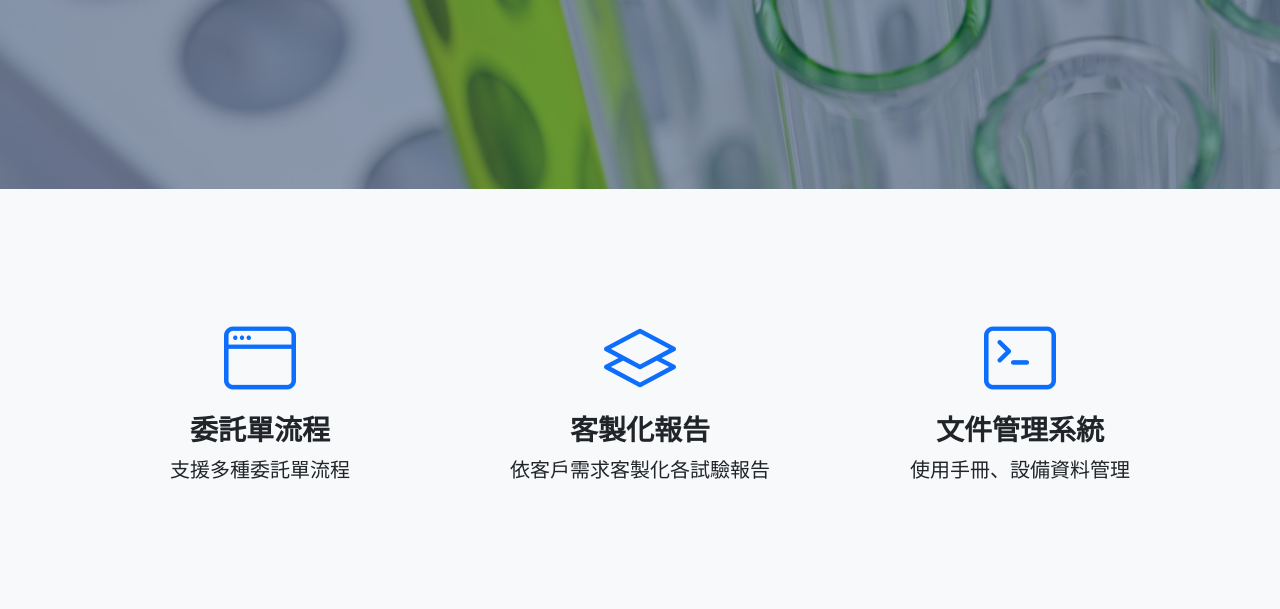
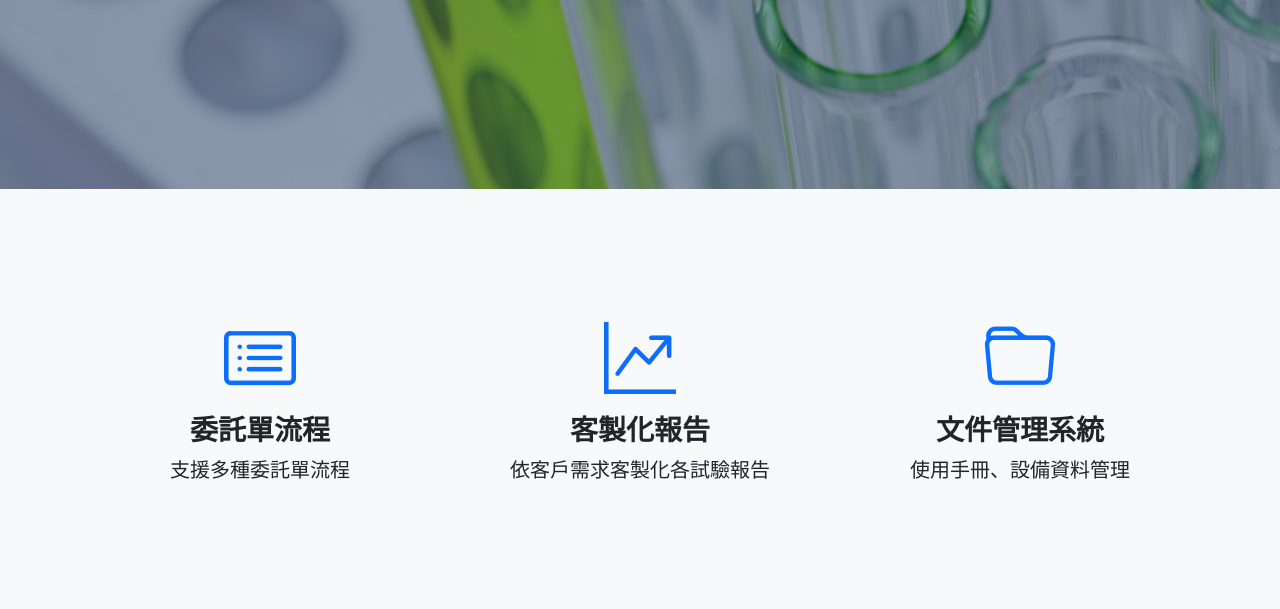
Before and after one commit to netcloud-home/Website, a plain HTML site: page index.html in a window 1280 px wide. Shown: the part 413-1022 px from the top of the page. Drawn offline with nearby package versions, Linux system fonts and the light colour scheme; grey boxes are pictures that could not be loaded.

Commit message:
update icon

```diff
--- a/index.html
+++ b/index.html
@@ -36,21 +36,27 @@
                 <div class="row">
                     <div class="col-lg-4">
                         <div class="features-icons-item mx-auto mb-5 mb-lg-0 mb-lg-3">
-                            <div class="features-icons-icon d-flex"><i class="bi-window m-auto text-primary"></i></div>
+                            <a href="#order">
+                                <div class="features-icons-icon d-flex"><i class="bi-card-list m-auto text-primary"></i></div>
+                            </a>
                             <h3>委託單流程</h3>
                             <p class="lead mb-0">支援多種委託單流程</p>
                         </div>
                     </div>
                     <div class="col-lg-4">
                         <div class="features-icons-item mx-auto mb-5 mb-lg-0 mb-lg-3">
-                            <div class="features-icons-icon d-flex"><i class="bi-layers m-auto text-primary"></i></div>
+                            <a href="#report">
+                                <div class="features-icons-icon d-flex"><i class="bi-graph-up m-auto text-primary"></i></div>
+                            </a>
                             <h3>客製化報告</h3>
                             <p class="lead mb-0">依客戶需求客製化各試驗報告</p>
                         </div>
                     </div>
                     <div class="col-lg-4">
                         <div class="features-icons-item mx-auto mb-0 mb-lg-3">
-                            <div class="features-icons-icon d-flex"><i class="bi-terminal m-auto text-primary"></i></div>
+                            <a href="#documentary">
+                                <div class="features-icons-icon d-flex"><i class="bi-folder m-auto text-primary"></i></div>
+                            </a>
                             <h3>文件管理系統</h3>
                             <p class="lead mb-0">使用手冊、設備資料管理</p>
                         </div>
@@ -61,21 +67,21 @@
         <!-- Image Showcases-->
         <section class="showcase">
             <div class="container-fluid p-0">
-                <div class="row g-0">
+                <div class="row g-0" id="order">
                     <div class="col-lg-6 order-lg-2 text-white showcase-img" style="background-image: url('assets/img/bg-showcase-1.jpg')"></div>
                     <div class="col-lg-6 order-lg-1 my-auto showcase-text">
                         <h2>委託單流程</h2>
                         <p class="lead mb-0">網雲資訊有限公司致力於電廠端實驗室資訊管理系統的功能整合，不但熟稔電廠端委託單試驗流程且提供多種試驗流程相關軟體模組，能套用客戶不同試驗需求。</p>
                     </div>
                 </div>
-                <div class="row g-0">
+                <div class="row g-0" id="report">
                     <div class="col-lg-6 text-white showcase-img" style="background-image: url('assets/img/bg-showcase-2.jpg')"></div>
                     <div class="col-lg-6 my-auto showcase-text">
                         <h2>客製化報告</h2>
                         <p class="lead mb-0">系統依據客戶喜好產生多樣式的WORD報告格式。</p>
                     </div>
                 </div>
-                <div class="row g-0">
+                <div class="row g-0" id="documentary">
                     <div class="col-lg-6 order-lg-2 text-white showcase-img" style="background-image: url('assets/img/bg-showcase-3.jpg')"></div>
                     <div class="col-lg-6 order-lg-1 my-auto showcase-text">
                         <h2>文件管理系統</h2>
```
